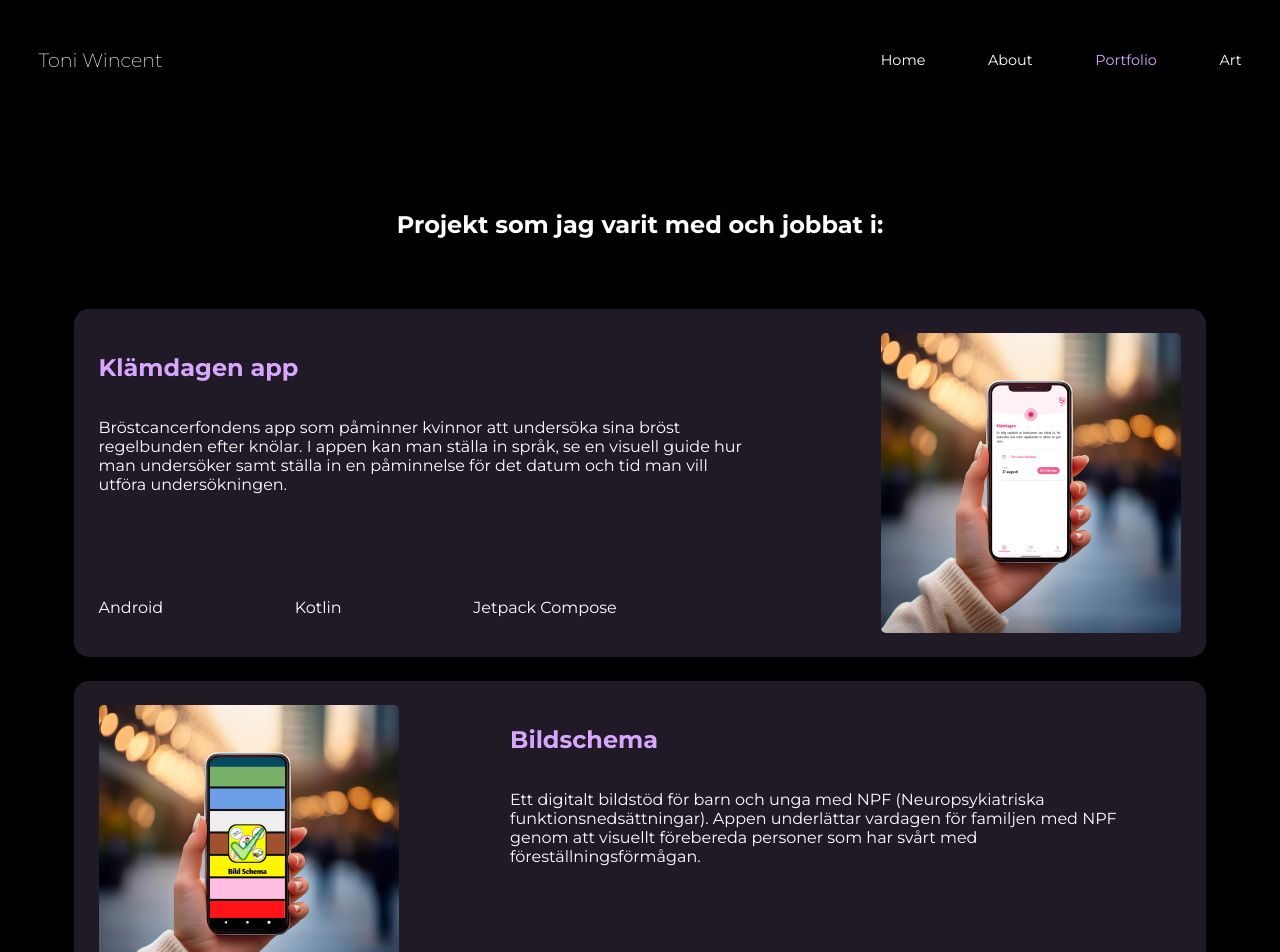
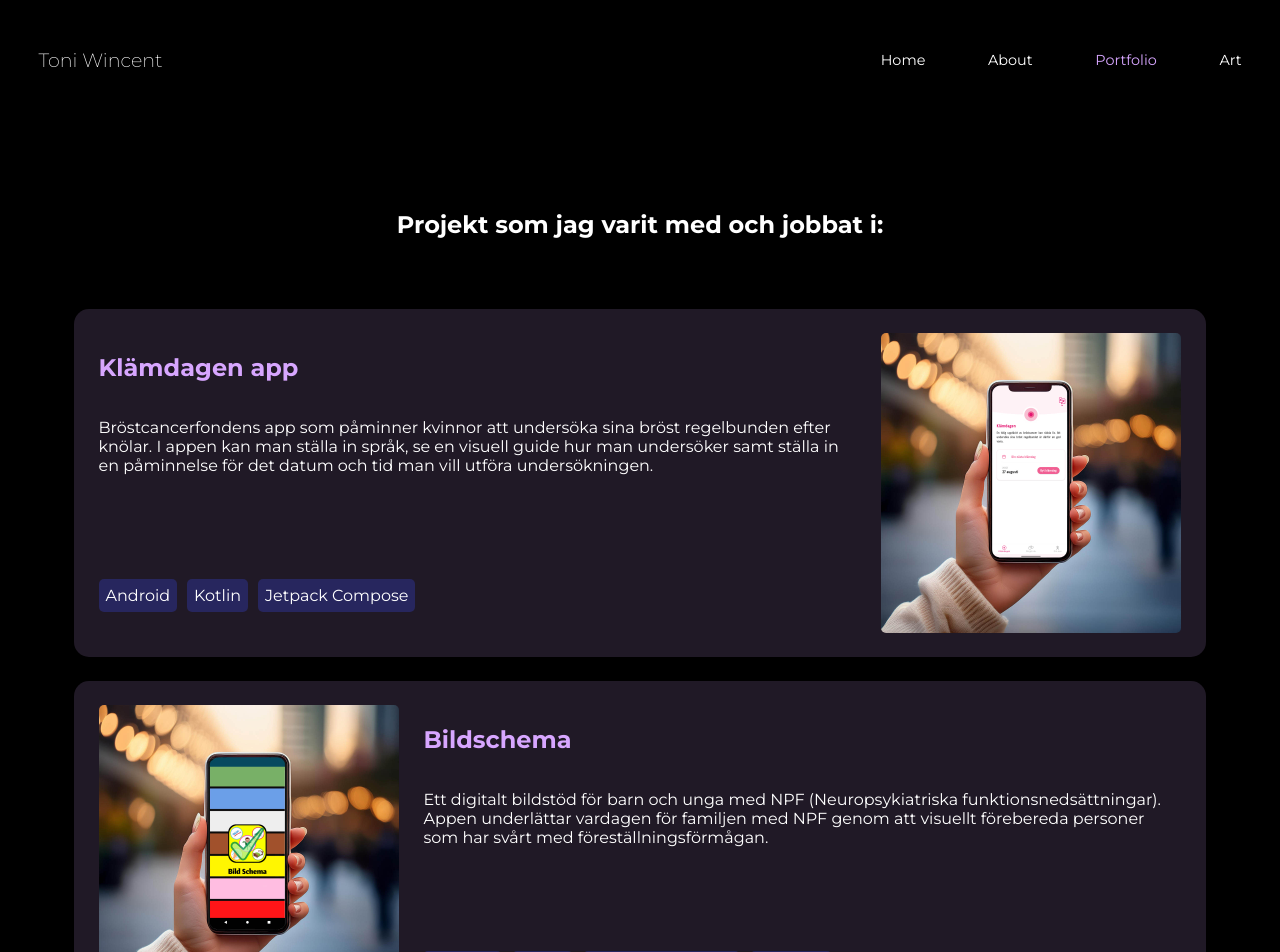
Before and after one commit to Noccis/tw-webpage, a React (Vite) app: page /portfolio in a window 1280 px wide. Shown: the top 952 px of the page. Built offline with nearby package versions, Linux system fonts and the light colour scheme; a web font is replaced by a local one.

Commit message:
added backgrounds to the tag containers

```diff
--- a/src/pages/Portfolio.tsx
+++ b/src/pages/Portfolio.tsx
@@ -6,11 +6,12 @@ const Portfolio = () => {
   let listOfProjects = null;
 
   const className = ['image-right', 'image-left']
+  const marginClasses = ['margin-right', 'margin-left']
 
   if (data != null) {
     listOfProjects = data.map((project, index) => (
       <div key={index} id='project-item' className={className[index % 2]}>
-        <div id='project-text'>
+        <div id='project-text' className={marginClasses[index % 2]}>
           <h2>{project.title}</h2>
           <p>{project.description}</p>
           <div id='tag-container'>
--- a/src/styles/portfolio.css
+++ b/src/styles/portfolio.css
@@ -9,15 +9,6 @@
     display: flex;
     flex-direction: column;
     align-items: center;
-}
-
-.project-image {
-    width: 300px;
-    border-radius: 5px;
-}
-
-.image-left {
-    flex-direction: row-reverse;
 }
 
 #project-item {
@@ -33,8 +24,7 @@
 #project-text {
     display: flex;
     flex-direction: column;
-    margin-right: 2%;
-    width: 60%;
+    width: 70%;
 }
 
 #project-text h2 {
@@ -46,9 +36,32 @@
 }
 
 #tag-container {
-    display: flex;
-    flex-direction: row;
     align-self:center;
     width: 100%;
-    justify-content: space-evenly;
+    padding: 5px;
 }
+
+#tag-container p {
+    background-color: rgba(57, 69, 222, 0.3);
+    margin-right: 10px;
+    display: inline-block;
+    padding: 7px;
+    border-radius: 5px;
+}
+
+.margin-right {
+    margin-right: 2%;
+}
+
+.margin-left {
+    margin-left: 2%;
+}
+
+.project-image {
+    width: 300px;
+    border-radius: 5px;
+}
+
+.image-left {
+    flex-direction: row-reverse;
+}
```
